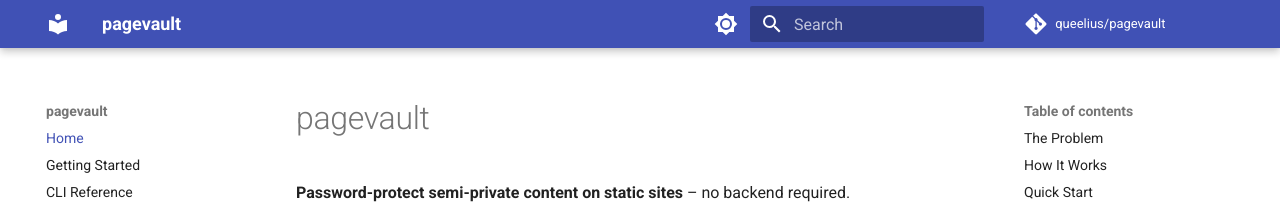
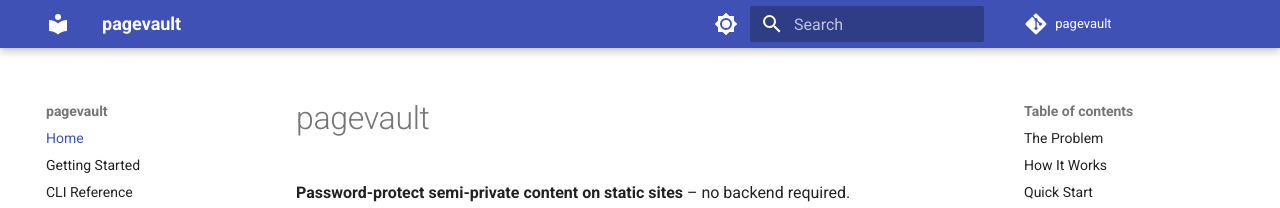
Before and after one commit to queelius/lockhtml, an MkDocs documentation site: the page built from docs/index.md, in a window 1280 px wide. Shown: the top 208 px of the page. Built offline with MkDocs 1.6.1 and Material for MkDocs 9.7.7, drawn with Linux system fonts in a browser that asks for light colours; comment, search, counter and statistics services are not loaded.

Commit message:
update: reflect new pagevault repository name in mkdocs

```diff
--- a/mkdocs.yml
+++ b/mkdocs.yml
@@ -1,7 +1,8 @@
 site_name: pagevault
 site_description: Password-protect semi-private content on static sites
 repo_url: https://github.com/queelius/pagevault
-repo_name: queelius/pagevault
+edit_uri: blob/master/docs
+repo_name: pagevault
 docs_dir: docs
 site_dir: site
 
```
